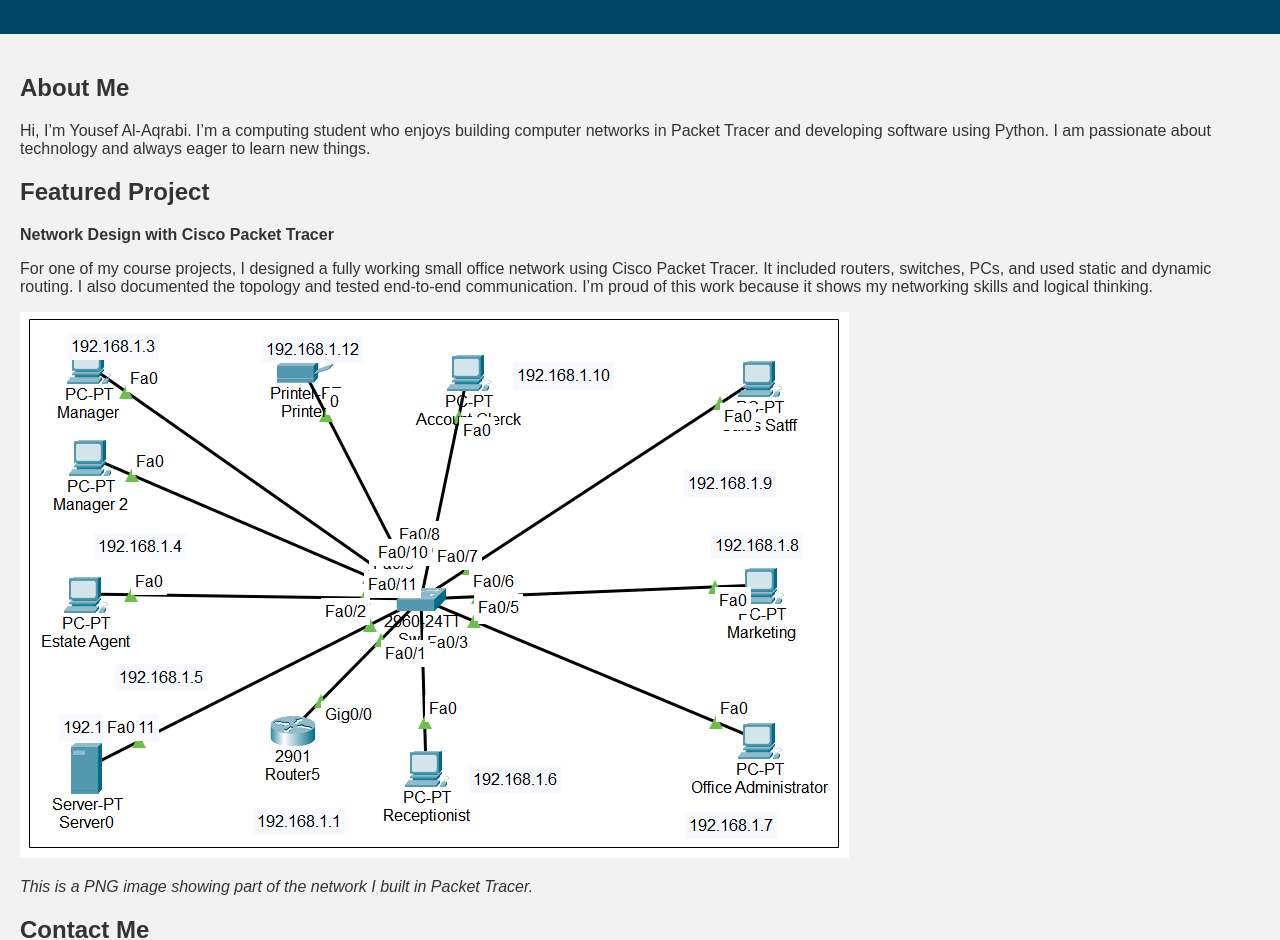
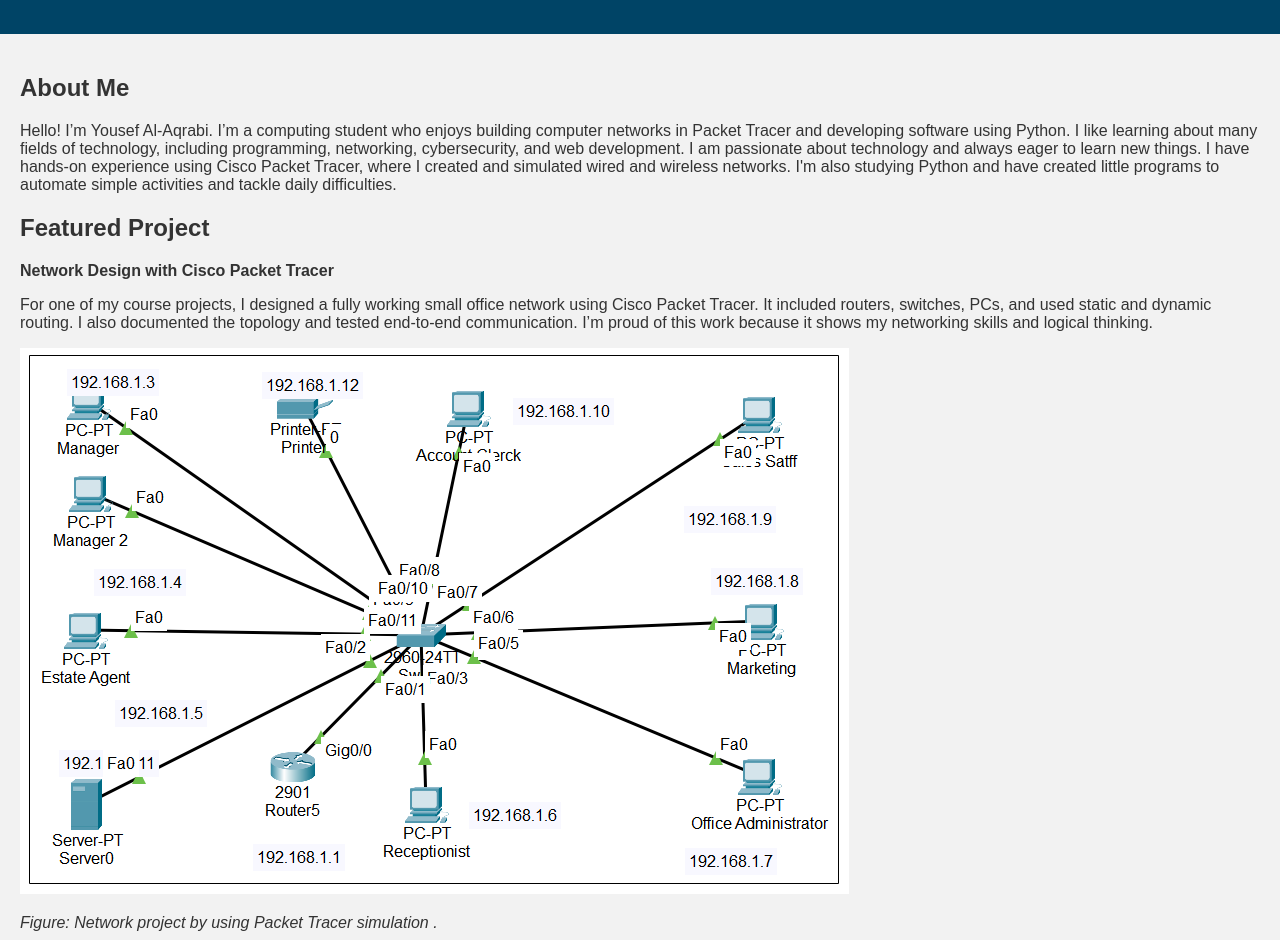
Before and after one commit to alaqrabi25/alaqrabi25.github.io, a plain HTML site: page index.html in a window 1280 px wide. Shown: the part 76-1016 px from the top of the page. Drawn offline with Linux system fonts and the light colour scheme.

Commit message:
Add files via upload

```diff
--- a/index.html
+++ b/index.html
@@ -41,7 +41,8 @@
 <main>
     <section id="intro">
         <h2>About Me</h2>
-        <p>Hi, I’m Yousef Al-Aqrabi. I’m a computing student who enjoys building computer networks in Packet Tracer and developing software using Python. I am passionate about technology and always eager to learn new things.</p>
+        <p>  Hello! I’m Yousef Al-Aqrabi. I’m a computing student who enjoys building computer networks in Packet Tracer and developing software using Python. I like learning about many fields of technology, including programming, networking, cybersecurity, and web development. I am passionate about technology and always eager to learn new things.  I have hands-on experience using Cisco Packet Tracer, where I created and simulated wired and wireless networks. I'm also studying Python and have created little programs to automate simple activities and tackle daily difficulties. </p>
+
     </section>
 
     <section id="project">
@@ -49,13 +50,13 @@
         <p><strong>Network Design with Cisco Packet Tracer</strong></p>
         <p>For one of my course projects, I designed a fully working small office network using Cisco Packet Tracer. It included routers, switches, PCs, and used static and dynamic routing. I also documented the topology and tested end-to-end communication. I’m proud of this work because it shows my networking skills and logical thinking.</p>
         <img src="networkdesign.PNG" alt="Network project screenshot">
-        <p><em>This is a PNG image showing part of the network I built in Packet Tracer.</em></p>
+        <p><em>Figure: Network project by using Packet Tracer simulation .</em></p>
     </section>
 
     <section id="contact">
         <h2>Contact Me</h2>
         <p>Email: <a href="mailto:yousefalaqrabii@gmail.com">yousefalaqrabii@gmail.com</a></p>
-        <p>GitHub: <a href="https://github.com/yousefalaqrabiprofile" target="_blank">github.com/yousefprofile</a></p>
+        <p>GitHub: <a href="https://alaqrabi25.github.io"target="_blank">github.com/yousefprofile</a></p>
     </section>
 </main>
 
```
